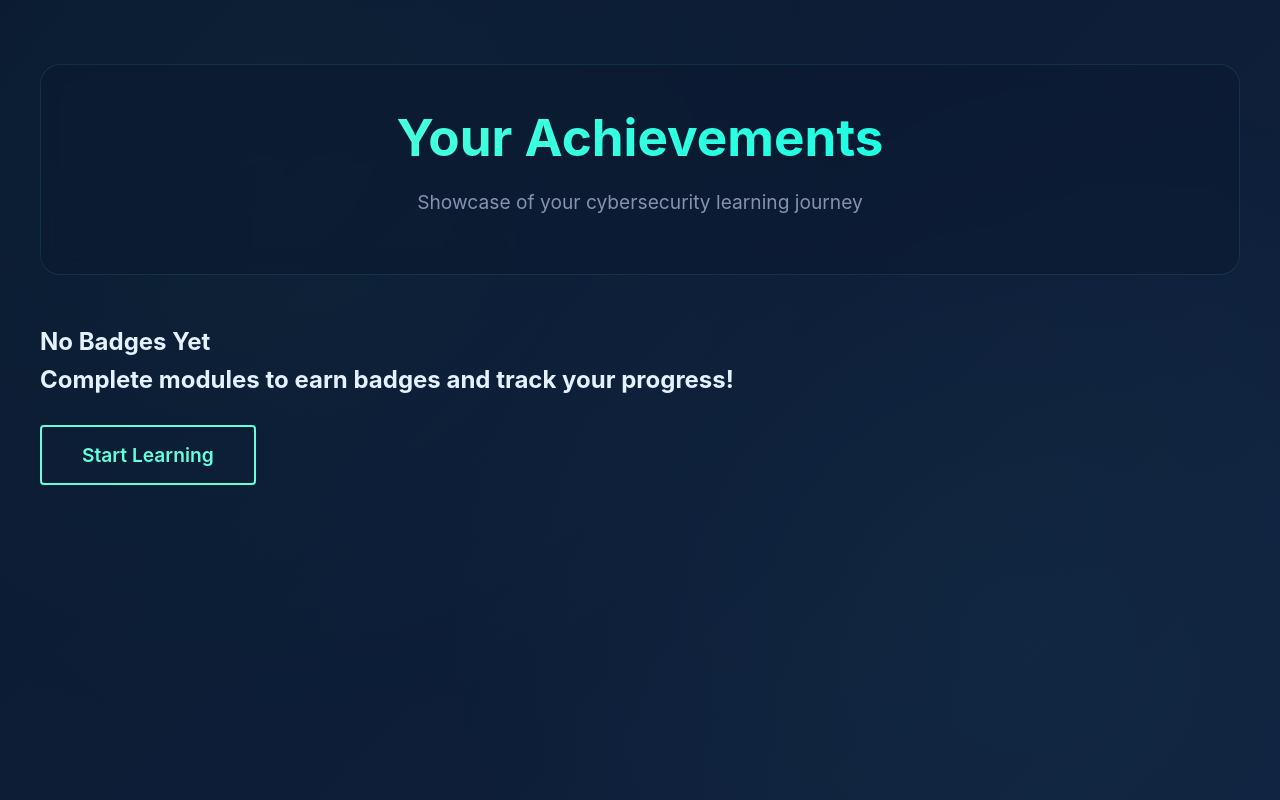
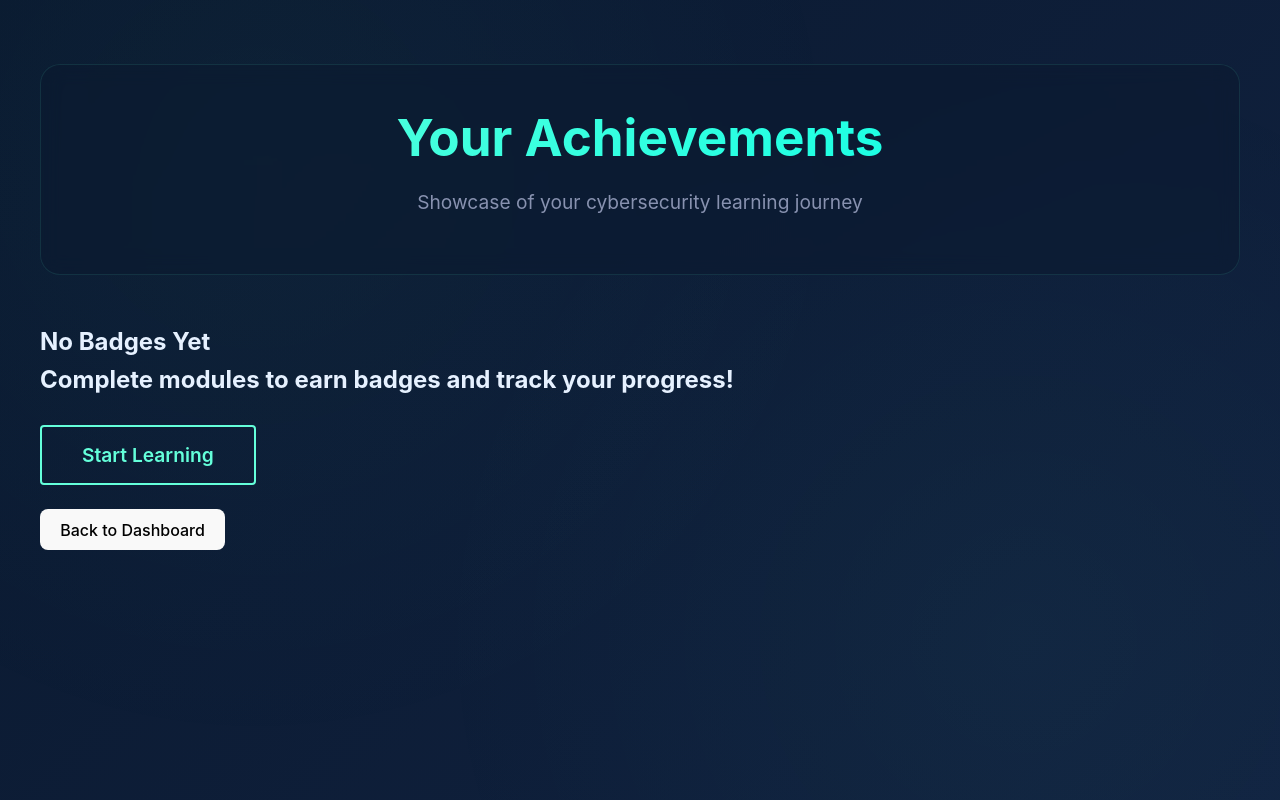
Before and after one commit to trinuro/wic2007-assignment, a React (Vite) app in the folder codeshield/: page /achievements in a window 1280 px wide. Built offline with nearby package versions, Linux system fonts and the light colour scheme.

Commit message:
Update the "back" button

```diff
--- a/codeshield/src/components/AchievementsPage.jsx
+++ b/codeshield/src/components/AchievementsPage.jsx
@@ -102,6 +102,13 @@ function AchievementsPage() {
             </div>
           </div>
         )}
+        <div style={{ height: "1.5em" }} />
+        <button
+          className="back-btn"
+          onClick={() => navigate('/dashboard')}
+        >
+          Back to Dashboard
+        </button>
       </div>
     </div>
   );
```
